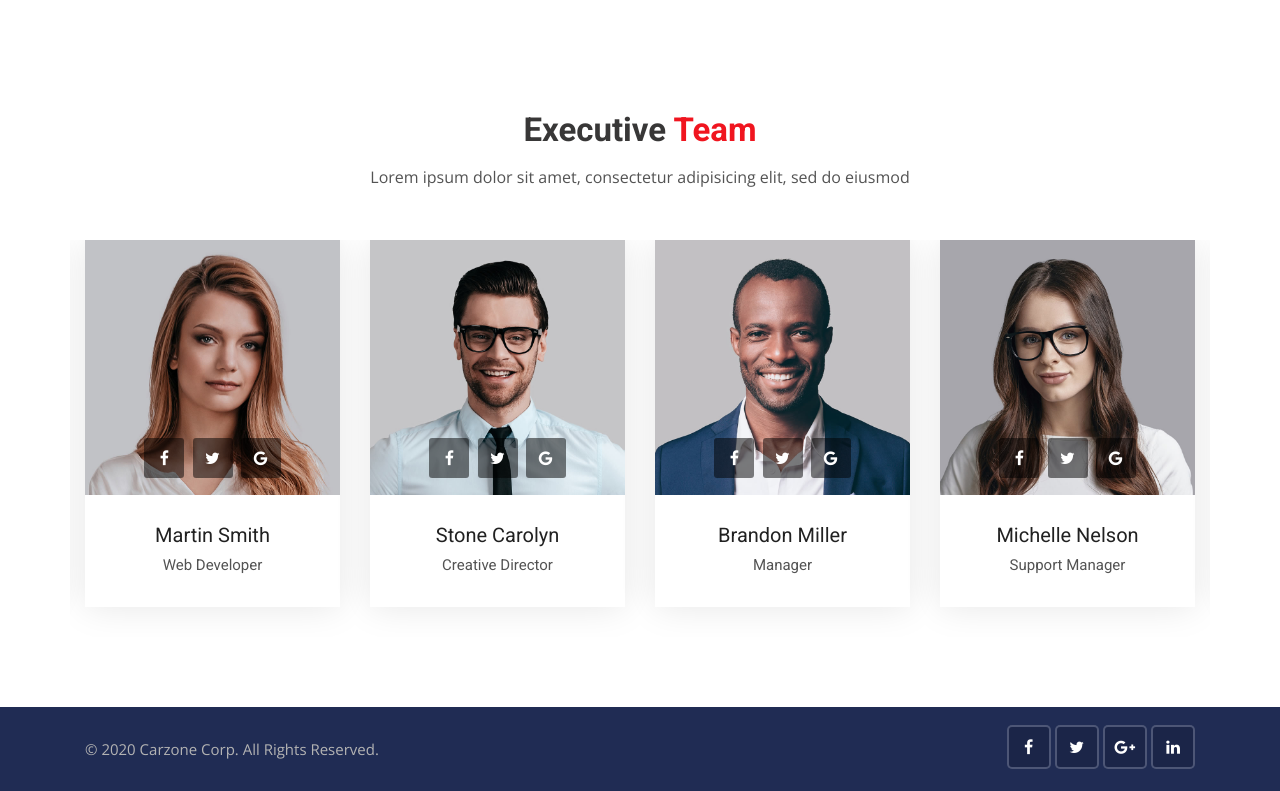
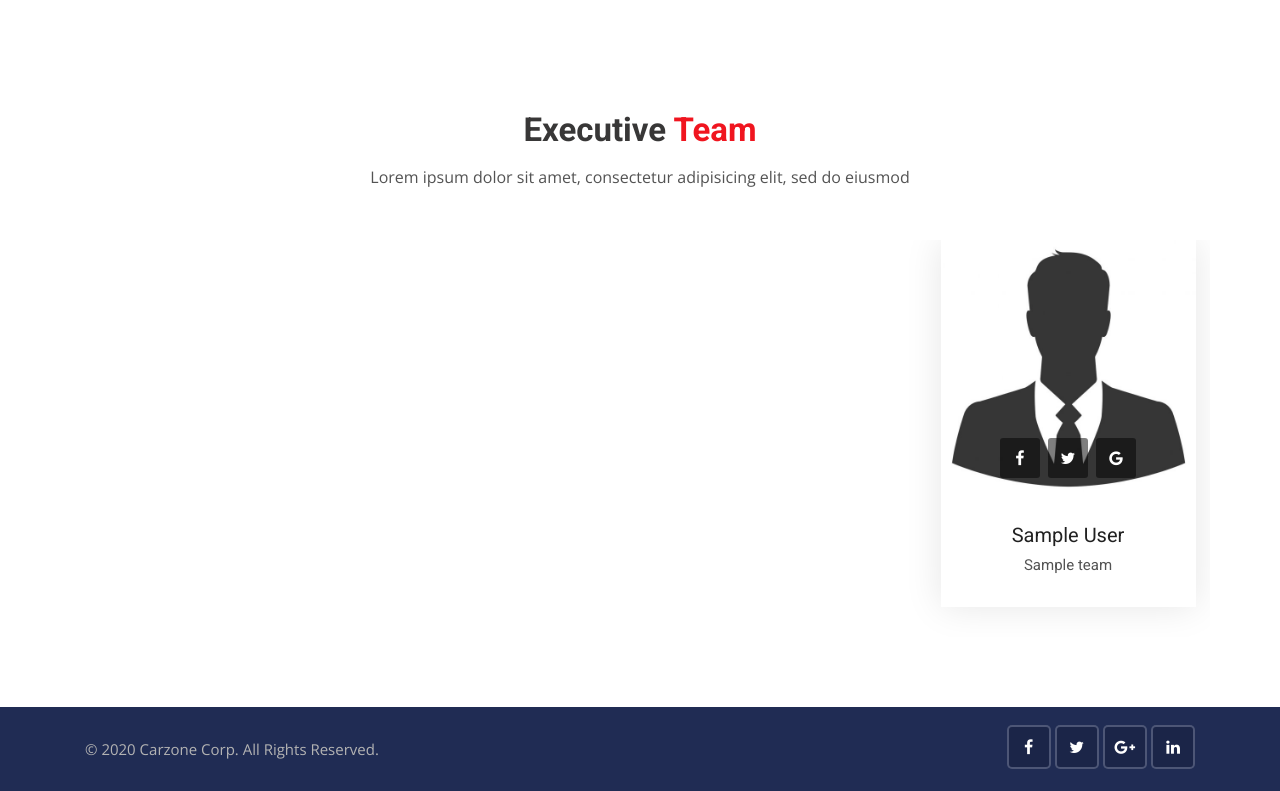
Before and after one commit to MarcusDMelv/cardemo-website, a Django app: page /about in a window 1280 px wide. Shown: the part 847-1638 px from the top of the page. Run offline with Django 3.2, Linux system fonts and the light colour scheme; tables that the repository leaves empty hold one stand-in row (values such as "Sample post"); some libraries are stand-ins or nearby versions.

Commit message:
completed Team model

```diff
--- a/carzone/urls.py
+++ b/carzone/urls.py
@@ -18,9 +18,8 @@ from django.contrib import admin
 from django.urls import path, include
 from django.conf.urls.static import static
 
-urlpatterns = \
-    static(settings.MEDIA_ROOT, document_root=settings.MEDIA_ROOT) + [
-        path('admin/', admin.site.urls),
-        # homepage
-        path('', include('pages.urls')),
-    ]
+urlpatterns = static(settings.MEDIA_ROOT, document_root=settings.MEDIA_ROOT)+[
+    path('admin/', admin.site.urls),
+    # homepage
+    path('', include('pages.urls')),
+]
--- a/pages/models.py
+++ b/pages/models.py
@@ -13,7 +13,8 @@ class Team(models.Model):
     facebook_link = models.URLField(max_length=100)
     twitter_link = models.URLField(max_length=100)
     google_link = models.URLField(max_length=100)
-    create_date = models.DateTimeField(auto_now_add=True)
+    created_date = models.DateTimeField(auto_now_add=True)
+    updated_date = models.DateTimeField(auto_now=True)
     # todo change ui
     def __str__(self):
         return self.first_name
--- a/pages/views.py
+++ b/pages/views.py
@@ -1,5 +1,6 @@
 from django.shortcuts import render
 from .models import Team
+
 
 # Create your views here.
 def home(request):
@@ -8,11 +9,15 @@ def home(request):
     data = {
         'teams': teams,
     }
-    return render(request, 'pages/home.html',data)
+    return render(request, 'pages/home.html', data)
 
 
 def about(request):
-    return render(request, 'pages/about.html')
+    teams = Team.objects.all()
+    data = {
+        'teams': teams,
+    }
+    return render(request, 'pages/about.html',data)
 
 
 def contact(request):
--- a/templates/includes/navBar.html
+++ b/templates/includes/navBar.html
@@ -3,7 +3,7 @@
 <header class="main-header sticky-header header-with-top">
     <div class="container">
         <nav class="navbar navbar-expand-lg navbar-light">
-            <a class="navbar-brand company-logo" href="index.html">
+            <a class="navbar-brand company-logo" href="{% url 'home' %}">
                 <img src="img/logos/black-logo.png" alt="logo">
             </a>
             <button class="navbar-toggler" type="button" data-toggle="collapse" data-target="#navbar" aria-controls="navbar" aria-expanded="false" aria-label="Toggle navigation">
@@ -12,7 +12,7 @@
             <div class="navbar-collapse collapse w-100" id="navbar">
                 <ul class="navbar-nav ml-auto">
                     <li class="nav-item">
-                        <a class="nav-link dropdown-toggle" href="#" id="navbarDropdownMenuLink" data-toggle="dropdown" aria-haspopup="true" aria-expanded="false">
+                        <a class="nav-link dropdown-toggle" href="{% url 'home'%}" >
                             Home
                         </a>
                     </li>
--- a/templates/pages/about.html
+++ b/templates/pages/about.html
@@ -83,96 +83,26 @@
         <!-- Slick slider area start -->
         <div class="slick-slider-area clearfix">
             <div class="row slick-carousel" data-slick='{"slidesToShow": 4, "responsive":[{"breakpoint": 1024,"settings":{"slidesToShow": 2}}, {"breakpoint": 768,"settings":{"slidesToShow": 1}}]}'>
+                {% for team in teams %}
                 <div class="slick-slide-item">
                     <div class="team-1">
                         <div class="photo">
                             <a href="#">
-                                <img src="img/avatar/avatar-12.jpg" alt="team-1" class="img-fluid">
+                                <img src="{% static 'img/avatar/empty_temp.jpg' %}" alt="team-1" class="img-fluid">
                             </a>
                             <div class="social-list clearfix">
-                                <a href="#" class="facebook-bg"><i class="fa fa-facebook"></i></a>
-                                <a href="#" class="twitter-bg"><i class="fa fa-twitter"></i></a>
-                                <a href="#" class="google-bg"><i class="fa fa-google"></i></a>
+                                <a href="{{team.facebook_link}}" target="_blank" class="facebook-bg"><i class="fa fa-facebook"></i></a>
+                                <a href="{{team.twitter_link}}" target="_blank" class="twitter-bg"><i class="fa fa-twitter"></i></a>
+                                <a href="{{team.google_link}}" target="_blank" class="google-bg"><i class="fa fa-google"></i></a>
                             </div>
                         </div>
                         <div class="details">
-                            <h4><a href="team-detail.html">Brandon Miller</a></h4>
-                            <h5>Manager</h5>
+                            <h4><a href="team-detail.html">{{team.first_name}} {{team.last_name}}</a></h4>
+                            <h5>{{team.job_title}}</h5>
                         </div>
                     </div>
                 </div>
-                <div class="slick-slide-item">
-                    <div class="team-1">
-                        <div class="photo">
-                            <a href="#">
-                                <img src="img/avatar/avatar-9.jpg" alt="team-1" class="img-fluid">
-                            </a>
-                            <div class="social-list clearfix">
-                                <a href="#" class="facebook-bg"><i class="fa fa-facebook"></i></a>
-                                <a href="#" class="twitter-bg"><i class="fa fa-twitter"></i></a>
-                                <a href="#" class="google-bg"><i class="fa fa-google"></i></a>
-                            </div>
-                        </div>
-                        <div class="details">
-                            <h4><a href="team-detail.html">Michelle Nelson</a></h4>
-                            <h5>Support Manager</h5>
-                        </div>
-                    </div>
-                </div>
-                <div class="slick-slide-item">
-                    <div class="team-1">
-                        <div class="photo">
-                            <a href="#">
-                                <img src="img/avatar/avatar-11.jpg" alt="team-1" class="img-fluid">
-                            </a>
-                            <div class="social-list clearfix">
-                                <a href="#" class="facebook-bg"><i class="fa fa-facebook"></i></a>
-                                <a href="#" class="twitter-bg"><i class="fa fa-twitter"></i></a>
-                                <a href="#" class="google-bg"><i class="fa fa-google"></i></a>
-                            </div>
-                        </div>
-                        <div class="details">
-                            <h4><a href="team-detail.html">Stone Carolyn</a></h4>
-                            <h5>Creative Director</h5>
-                        </div>
-                    </div>
-                </div>
-                <div class="slick-slide-item">
-                    <div class="team-1">
-                        <div class="photo">
-                            <a href="#">
-                                <img src="img/avatar/avatar-10.jpg" alt="team-1" class="img-fluid">
-                            </a>
-                            <div class="social-list clearfix">
-                                <a href="#" class="facebook-bg"><i class="fa fa-facebook"></i></a>
-                                <a href="#" class="twitter-bg"><i class="fa fa-twitter"></i></a>
-                                <a href="#" class="google-bg"><i class="fa fa-google"></i></a>
-                            </div>
-                        </div>
-                        <div class="details">
-                            <h4><a href="team-detail.html">Martin Smith</a></h4>
-                            <h5>Web Developer</h5>
-                        </div>
-                    </div>
-                </div>
-                <div class="slick-slide-item">
-                    <div class="team-1">
-                        <div class="photo">
-                            <a href="#">
-                                <img src="img/avatar/avatar-11.jpg" alt="team-1" class="img-fluid">
-                            </a>
-                            <div class="social-list clearfix">
-                                <a href="#" class="facebook-bg"><i class="fa fa-facebook"></i></a>
-                                <a href="#" class="twitter-bg"><i class="fa fa-twitter"></i></a>
-                                <a href="#" class="google-bg"><i class="fa fa-google"></i></a>
-                            </div>
-                        </div>
-                        <div class="details">
-                            <h4><a href="team-detail.html">Stone Carolyn</a></h4>
-                            <h5>Creative Director</h5>
-                        </div>
-                    </div>
-                </div>
+                {% endfor %}
             </div>
         </div>
     </div>
```
Also changed, not shown: pages/admin.py (+12 -2 lines), templates/pages/home.html (+5 -5 lines), carzone/static/img/avatar/empty_temp.jpg (added), pages/migrations/0003_auto_20210731_1839.py (added).
